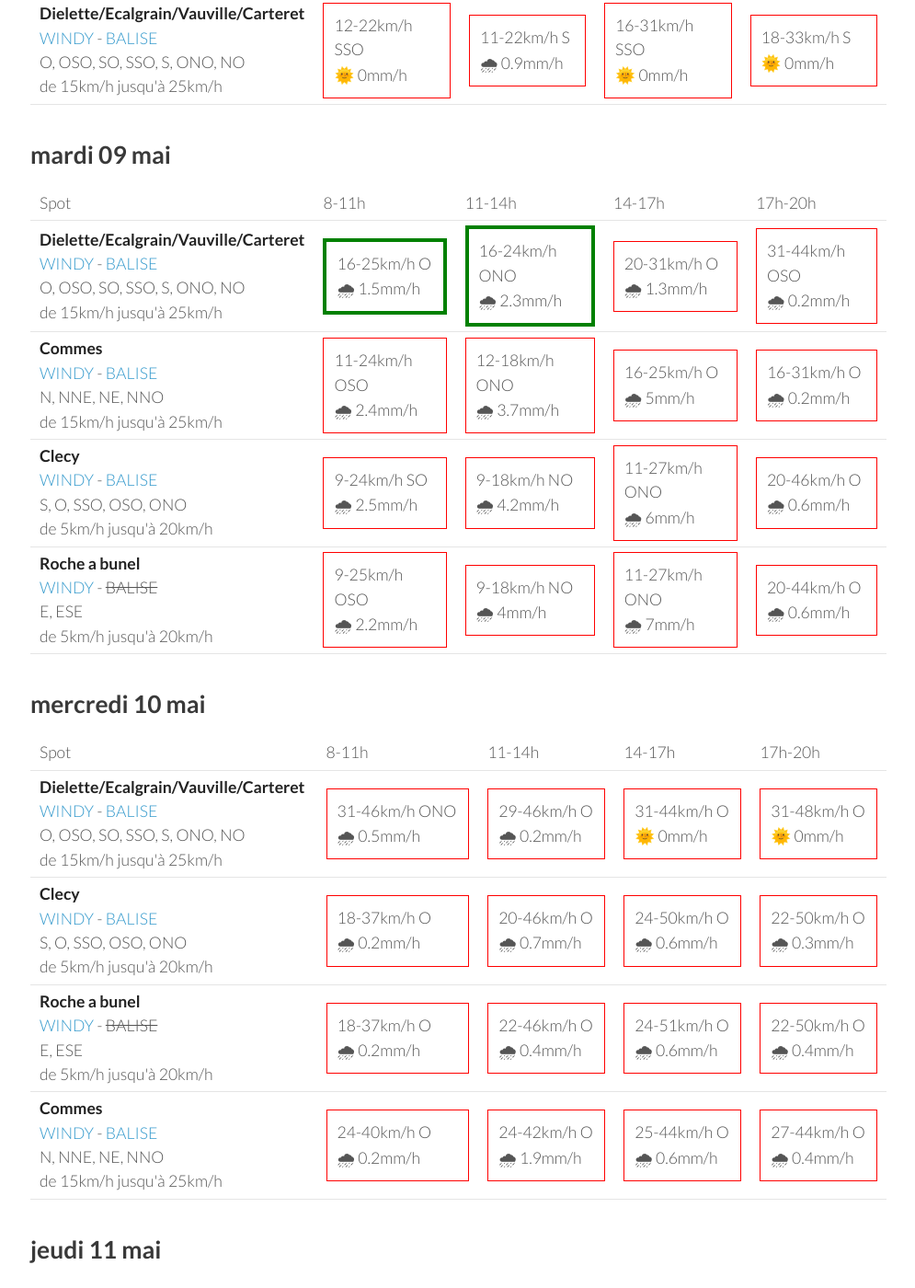
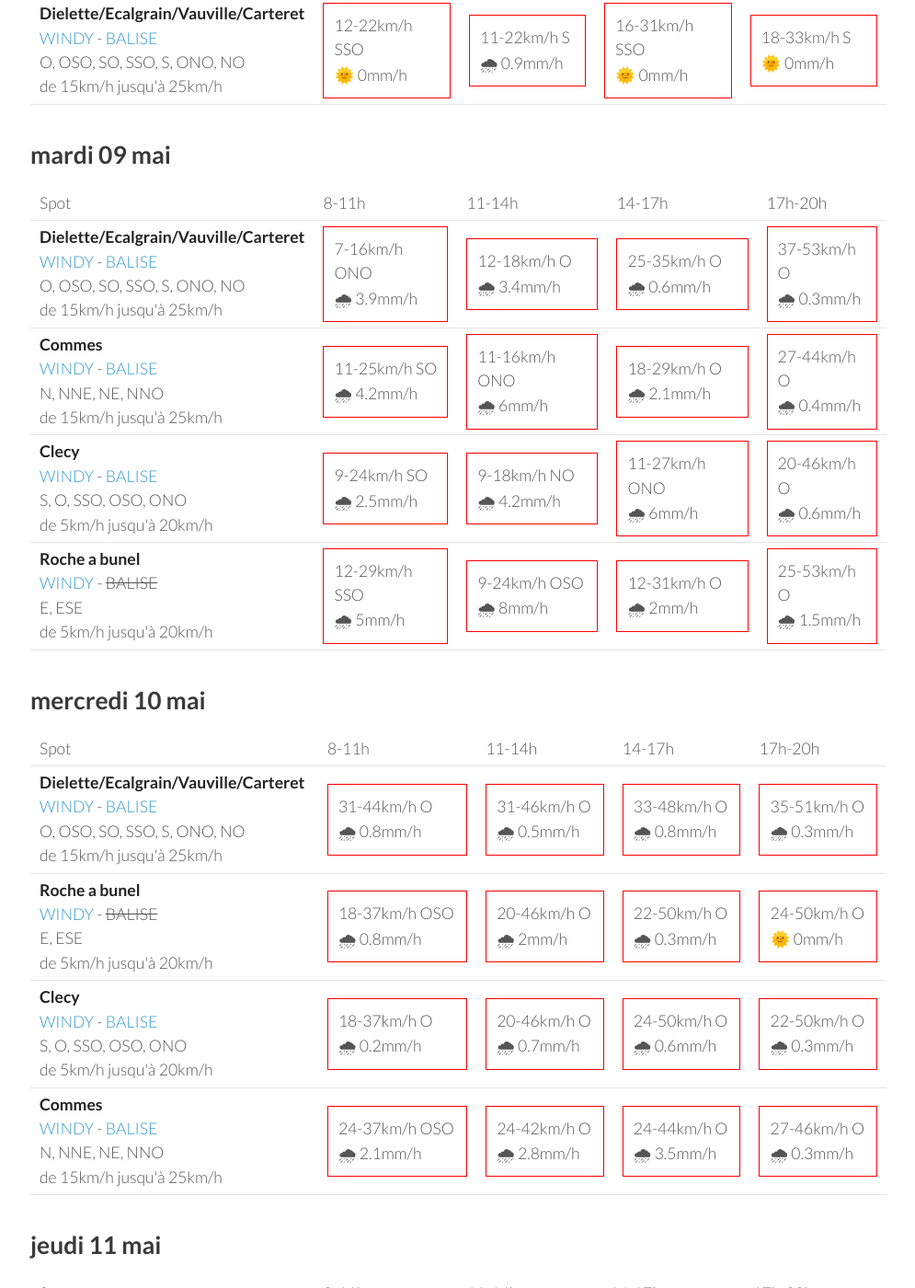
Before and after one commit to parapente-dans-le-nord/parapente-dans-le-nord.github.io, a Jekyll site: the page built from normandie.markdown, in a window 1280 px wide and 1400 px high, scrolled down 1312 px. Shown: the whole window at 92% size, without its empty margins (25-1020 px from the left). Built offline with Jekyll 4.4.1, drawn with Linux system fonts in a browser that asks for light colours; some of the changed text lies outside the part shown.

Commit message:
update index.markdown

```diff
--- a/normandie.markdown
+++ b/normandie.markdown
@@ -132,20 +132,20 @@ page mise à jour le dimanche 07 mai 13:46
 <tr>
         <td><strong>Dielette/Ecalgrain/Vauville/Carteret</strong><br><a href="https://windy.com/49.650/-1.856?49.243,-1.856,8">WINDY</a> - <span class=""><a href="http://www.balisemeteo.com/balise.php?idBalise=81">BALISE</a> </span><br> <span class="vent-favorable">O, OSO, SO, SSO, S, ONO, NO</span><br><span class="force-vent">de 15km/h jusqu'à 25km/h</span> </td>
 
-            <td><div class="flyable"><p>16-25km/h O</p><p>🌧 1.5mm/h</p></div></td>
-            <td><div class="flyable"><p>16-24km/h ONO</p><p>🌧 2.3mm/h</p></div></td>
-            <td><div class="not-flyable"><p>20-31km/h O</p><p>🌧 1.3mm/h</p></div></td>
-            <td><div class="not-flyable"><p>31-44km/h OSO</p><p>🌧 0.2mm/h</p></div></td>
+            <td><div class="not-flyable"><p>7-16km/h ONO</p><p>🌧 3.9mm/h</p></div></td>
+            <td><div class="not-flyable"><p>12-18km/h O</p><p>🌧 3.4mm/h</p></div></td>
+            <td><div class="not-flyable"><p>25-35km/h O</p><p>🌧 0.6mm/h</p></div></td>
+            <td><div class="not-flyable"><p>37-53km/h O</p><p>🌧 0.3mm/h</p></div></td>
 
 
     </tr>
 <tr>
         <td><strong>Commes</strong><br><a href="https://windy.com/49.346/-0.726?48.936,-0.726,8">WINDY</a> - <span class=""><a href="http://www.balisemeteo.com/balise.php?idBalise=158">BALISE</a> </span><br> <span class="vent-favorable">N, NNE, NE, NNO</span><br><span class="force-vent">de 15km/h jusqu'à 25km/h</span> </td>
 
-            <td><div class="not-flyable"><p>11-24km/h OSO</p><p>🌧 2.4mm/h</p></div></td>
-            <td><div class="not-flyable"><p>12-18km/h ONO</p><p>🌧 3.7mm/h</p></div></td>
-            <td><div class="not-flyable"><p>16-25km/h O</p><p>🌧 5mm/h</p></div></td>
-            <td><div class="not-flyable"><p>16-31km/h O</p><p>🌧 0.2mm/h</p></div></td>
+            <td><div class="not-flyable"><p>11-25km/h SO</p><p>🌧 4.2mm/h</p></div></td>
+            <td><div class="not-flyable"><p>11-16km/h ONO</p><p>🌧 6mm/h</p></div></td>
+            <td><div class="not-flyable"><p>18-29km/h O</p><p>🌧 2.1mm/h</p></div></td>
+            <td><div class="not-flyable"><p>27-44km/h O</p><p>🌧 0.4mm/h</p></div></td>
 
 
     </tr>
@@ -162,10 +162,10 @@ page mise à jour le dimanche 07 mai 13:46
 <tr>
         <td><strong>Roche a bunel</strong><br><a href="https://windy.com/48.993/-0.499?48.580,-0.499,8">WINDY</a> - <span class="no-balise"> BALISE </span><br> <span class="vent-favorable">E, ESE</span><br><span class="force-vent">de 5km/h jusqu'à 20km/h</span> </td>
 
-            <td><div class="not-flyable"><p>9-25km/h OSO</p><p>🌧 2.2mm/h</p></div></td>
-            <td><div class="not-flyable"><p>9-18km/h NO</p><p>🌧 4mm/h</p></div></td>
-            <td><div class="not-flyable"><p>11-27km/h ONO</p><p>🌧 7mm/h</p></div></td>
-            <td><div class="not-flyable"><p>20-44km/h O</p><p>🌧 0.6mm/h</p></div></td>
+            <td><div class="not-flyable"><p>12-29km/h SSO</p><p>🌧 5mm/h</p></div></td>
+            <td><div class="not-flyable"><p>9-24km/h OSO</p><p>🌧 8mm/h</p></div></td>
+            <td><div class="not-flyable"><p>12-31km/h O</p><p>🌧 2mm/h</p></div></td>
+            <td><div class="not-flyable"><p>25-53km/h O</p><p>🌧 1.5mm/h</p></div></td>
 
 
     </tr>
@@ -188,10 +188,20 @@ page mise à jour le dimanche 07 mai 13:46
 <tr>
         <td><strong>Dielette/Ecalgrain/Vauville/Carteret</strong><br><a href="https://windy.com/49.650/-1.856?49.243,-1.856,8">WINDY</a> - <span class=""><a href="http://www.balisemeteo.com/balise.php?idBalise=81">BALISE</a> </span><br> <span class="vent-favorable">O, OSO, SO, SSO, S, ONO, NO</span><br><span class="force-vent">de 15km/h jusqu'à 25km/h</span> </td>
 
-            <td><div class="not-flyable"><p>31-46km/h ONO</p><p>🌧 0.5mm/h</p></div></td>
-            <td><div class="not-flyable"><p>29-46km/h O</p><p>🌧 0.2mm/h</p></div></td>
-            <td><div class="not-flyable"><p>31-44km/h O</p><p>🌞 0mm/h</p></div></td>
-            <td><div class="not-flyable"><p>31-48km/h O</p><p>🌞 0mm/h</p></div></td>
+            <td><div class="not-flyable"><p>31-44km/h O</p><p>🌧 0.8mm/h</p></div></td>
+            <td><div class="not-flyable"><p>31-46km/h O</p><p>🌧 0.5mm/h</p></div></td>
+            <td><div class="not-flyable"><p>33-48km/h O</p><p>🌧 0.8mm/h</p></div></td>
+            <td><div class="not-flyable"><p>35-51km/h O</p><p>🌧 0.3mm/h</p></div></td>
+
+
+    </tr>
+<tr>
+        <td><strong>Roche a bunel</strong><br><a href="https://windy.com/48.993/-0.499?48.580,-0.499,8">WINDY</a> - <span class="no-balise"> BALISE </span><br> <span class="vent-favorable">E, ESE</span><br><span class="force-vent">de 5km/h jusqu'à 20km/h</span> </td>
+
+            <td><div class="not-flyable"><p>18-37km/h OSO</p><p>🌧 0.8mm/h</p></div></td>
+            <td><div class="not-flyable"><p>20-46km/h O</p><p>🌧 2mm/h</p></div></td>
+            <td><div class="not-flyable"><p>22-50km/h O</p><p>🌧 0.3mm/h</p></div></td>
+            <td><div class="not-flyable"><p>24-50km/h O</p><p>🌞 0mm/h</p></div></td>
 
 
     </tr>
@@ -206,22 +216,12 @@ page mise à jour le dimanche 07 mai 13:46
 
     </tr>
 <tr>
-        <td><strong>Roche a bunel</strong><br><a href="https://windy.com/48.993/-0.499?48.580,-0.499,8">WINDY</a> - <span class="no-balise"> BALISE </span><br> <span class="vent-favorable">E, ESE</span><br><span class="force-vent">de 5km/h jusqu'à 20km/h</span> </td>
-
-            <td><div class="not-flyable"><p>18-37km/h O</p><p>🌧 0.2mm/h</p></div></td>
-            <td><div class="not-flyable"><p>22-46km/h O</p><p>🌧 0.4mm/h</p></div></td>
-            <td><div class="not-flyable"><p>24-51km/h O</p><p>🌧 0.6mm/h</p></div></td>
-            <td><div class="not-flyable"><p>22-50km/h O</p><p>🌧 0.4mm/h</p></div></td>
-
-
-    </tr>
-<tr>
         <td><strong>Commes</strong><br><a href="https://windy.com/49.346/-0.726?48.936,-0.726,8">WINDY</a> - <span class=""><a href="http://www.balisemeteo.com/balise.php?idBalise=158">BALISE</a> </span><br> <span class="vent-favorable">N, NNE, NE, NNO</span><br><span class="force-vent">de 15km/h jusqu'à 25km/h</span> </td>
 
-            <td><div class="not-flyable"><p>24-40km/h O</p><p>🌧 0.2mm/h</p></div></td>
-            <td><div class="not-flyable"><p>24-42km/h O</p><p>🌧 1.9mm/h</p></div></td>
-            <td><div class="not-flyable"><p>25-44km/h O</p><p>🌧 0.6mm/h</p></div></td>
-            <td><div class="not-flyable"><p>27-44km/h O</p><p>🌧 0.4mm/h</p></div></td>
+            <td><div class="not-flyable"><p>24-37km/h OSO</p><p>🌧 2.1mm/h</p></div></td>
+            <td><div class="not-flyable"><p>24-42km/h O</p><p>🌧 2.8mm/h</p></div></td>
+            <td><div class="not-flyable"><p>24-44km/h O</p><p>🌧 3.5mm/h</p></div></td>
+            <td><div class="not-flyable"><p>27-46km/h O</p><p>🌧 0.3mm/h</p></div></td>
 
 
     </tr>
```
Also changed, not shown: other parts of normandie.markdown (+1 -1 lines).
